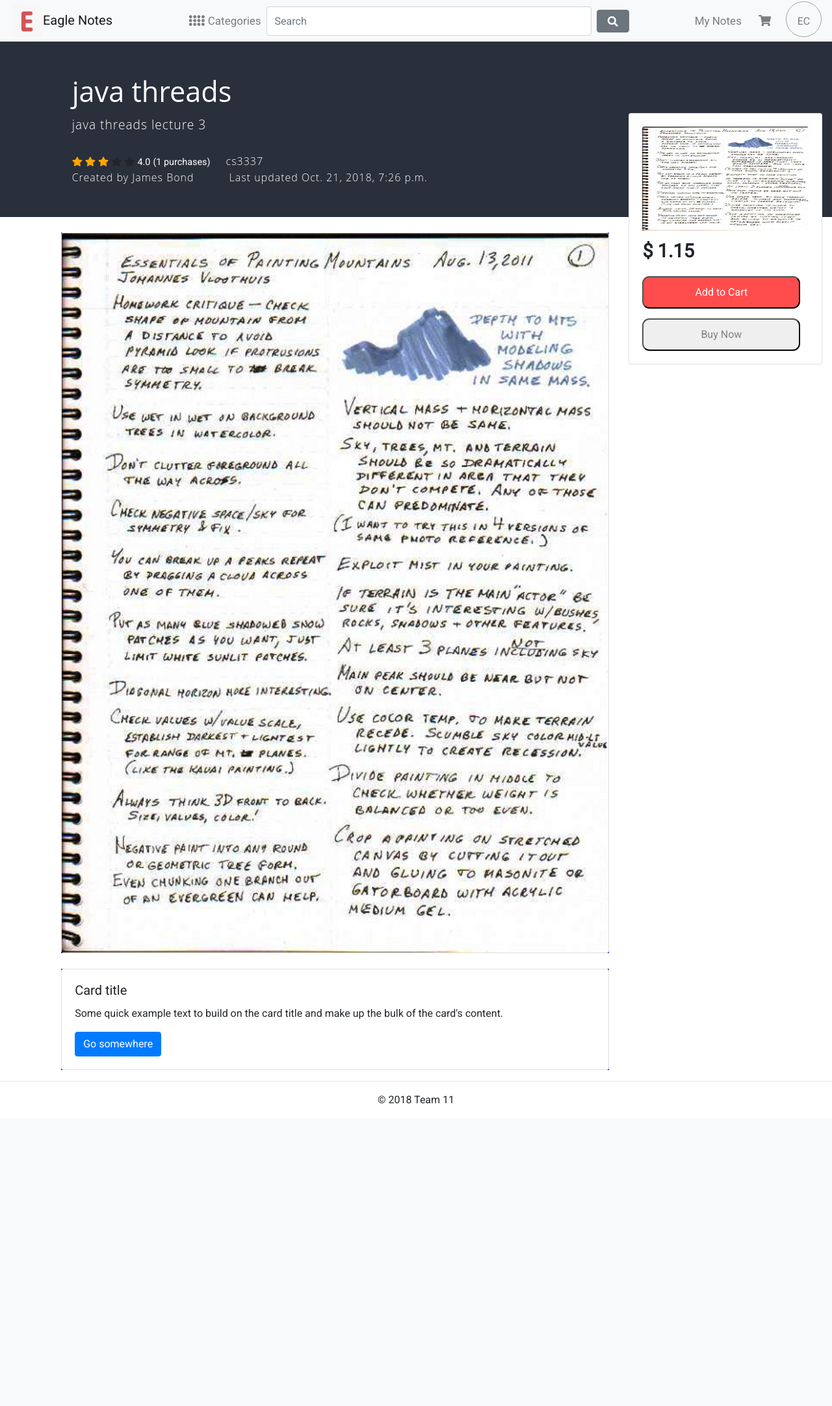
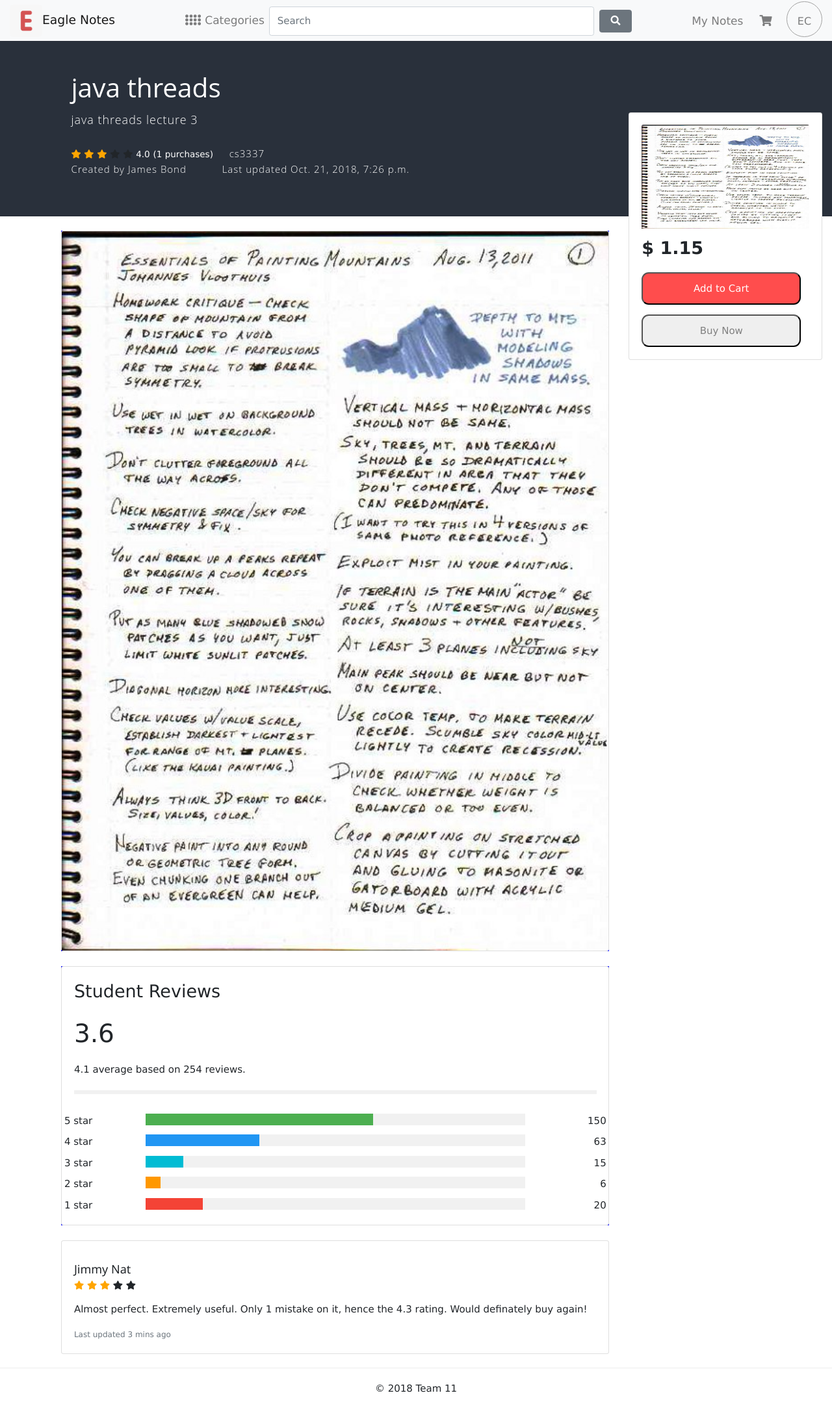
Before and after one commit to emmanuelcodev/ntc_repo, a Django app: a page that uses ntc_project/ntc/templates/base.html in a window 1280 px wide. Shown: the whole page at 65% size. Before the commit the page ends 1699 px from the top, so only its background shows below. Run offline with Django 3.2, Linux system fonts and the light colour scheme; data comes from the database, SQL or seed files in the repository; both versions use the stored data as it was after the commit; some libraries are stand-ins or nearby versions.

Commit message:
Added comments and ratings functionality, backend is ready front end is not yet set up. submiting because of peer users corrupt database

```diff
--- a/ntc_project/market/models.py
+++ b/ntc_project/market/models.py
@@ -43,7 +43,7 @@ class Notes(models.Model):
     def get_preview_url(self):
         return reverse('market:preview_note', args=[self.category.slug, self.slug, 1])
     def prod_id(self):
-        return id
+        return self.id
 
 
     class Meta:
@@ -59,7 +59,7 @@ class Notes(models.Model):
 
 class Comment(models.Model):
     buyer_user = models.CharField(max_length=60, unique = False)
-    buyer_rating = models.DecimalField(max_digits =3, decimal_places = 1)
+    buyer_rating = models.IntegerField(default=-1)
     buyer_commentary = models.TextField(blank=True)
     date_created = models.DateTimeField(auto_now_add=True)
     product_id = models.IntegerField(default=0)
--- a/ntc_project/market/templates/market/note_preview.html
+++ b/ntc_project/market/templates/market/note_preview.html
@@ -82,14 +82,148 @@
   <div class="card" style="margin-left:auto; margin-right:auto;">
     <!-- style="max-height: 60vh; margin-left:auto; margin-right:auto;"-->
 
+
+
+
+<!-- Review Bars-->
+
+
+<!-- if no ratings -->
+{%if note_comments%}
    <div class="card-body">
 
-      <h5 class="card-title">Card title</h5>
-      <p class="card-text">Some quick example text to build on the card title and make up the bulk of the card's content.</p>
-      <a href="#" class="btn btn-primary">Go somewhere</a>
+      <p class=""style="font-size:1.8em;">Student Reviews</p>
+      <p class="" style="font-size:2.6em;"><span>3.6</span></p>
+
+
+
+
+
+      <p>4.1 average based on 254 reviews.</p>
+      <hr style="border:3px solid #f1f1f1">
+
+      <div class="row">
+        <div class="side">
+          <div>5 star</div>
+        </div>
+        <div class="middle">
+          <div class="bar-container">
+            <div class="bar-5"></div>
+          </div>
+        </div>
+        <div class="side right">
+          <div>150</div>
+        </div>
+        <div class="side">
+          <div>4 star</div>
+        </div>
+        <div class="middle">
+          <div class="bar-container">
+            <div class="bar-4"></div>
+          </div>
+        </div>
+        <div class="side right">
+          <div>63</div>
+        </div>
+        <div class="side">
+          <div>3 star</div>
+        </div>
+        <div class="middle">
+          <div class="bar-container">
+            <div class="bar-3"></div>
+          </div>
+        </div>
+        <div class="side right">
+          <div>15</div>
+        </div>
+        <div class="side">
+          <div>2 star</div>
+        </div>
+        <div class="middle">
+          <div class="bar-container">
+            <div class="bar-2"></div>
+          </div>
+        </div>
+        <div class="side right">
+          <div>6</div>
+        </div>
+        <div class="side">
+          <div>1 star</div>
+        </div>
+        <div class="middle">
+          <div class="bar-container">
+            <div class="bar-1"></div>
+          </div>
+        </div>
+        <div class="side right">
+          <div>20</div>
+        </div>
+      </div>
+
     </div>
+
+    <!-- end if no ratings -->
+
+
+
+    <!-- if ratings -->
+    {%else%}
+
+
+    {%endif%}
+    <!-- end if ratings -->
+
+
+
+
+<!-- End review bars --->
+
+
+
+
+
   </div>
 </div>
+
+
+<!-- user comments -->
+
+  {% if note_comments%}
+
+    {%for comment in note_comments%}
+      <br style="float:clear;">
+      <div class="card-deck" style=" width:100%;">
+        <div class="card" style="width:100%; margin-left:auto;margin-right:auto;">
+
+          <div class="card-body" style="width:100%;">
+            <p class="card-text">
+              <h5 class="card-title" style=" display:inline;">{{comment.buyer_user}}</h5><br>
+              <div>
+                <span class="fa fa-star checked star"></span>
+                <span class="fa fa-star checked star"></span>
+                <span class="fa fa-star checked star"></span>
+                <span class="fa fa-star star"></span>
+                <span class="fa fa-star star"></span>
+              </div>
+            </p>
+
+
+
+
+            <p class="card-text">{{comment.buyer_commentary}}</p>
+            <p class="card-text"><small class="text-muted">Last updated 3 mins ago</small></p>
+          </div>
+        </div>
+      </div>
+    {%endfor%}
+
+  {%endif%}
+<!-- ends user comments -->
+
+
+
+
+
 
 </div>
 
--- a/ntc_project/market/views.py
+++ b/ntc_project/market/views.py
@@ -1,6 +1,6 @@
 from django.shortcuts import render, get_object_or_404
 import os
-from .models import Notes, Category
+from .models import Notes, Category, Comment
 from django.core.paginator import Paginator,EmptyPage, InvalidPage
 from django.db.models import Q
 
@@ -96,7 +96,47 @@ def show_specific_note(request, cat_slug, note_slugg, preview = 0):
     if preview == 0:
         return render(request, 'market/specific_note.html', {'specific_note':'specific_note', 'note':note})
     else:
-        return render(request, 'market/note_preview.html', {'note_preview':'preview_note', 'note':note})
+        #comments for specific note
+
+        id_note = note.prod_id()
+
+        print('id note is ', id_note)
+        print('\n\n\n\n\nworking great so far1')
+
+        print(type(id_note))
+        note_comments = Comment.objects.all().filter(product_id = id_note)
+
+
+
+
+        print('\n\n note comments \n\n', note_comments)
+
+        if len(note_comments) < 1:
+            print('inside empty query set')
+            return render(request, 'market/note_preview.html', {'note_preview':'preview_note', 'note':note, 'no_comments': 'Be the first one to leave a comment'})
+        else:
+            general_info = [0,[],[],[],[],[]]
+            #indexes: total ratings, 1 star, 2 star, 3 star, 4 star,5 star,
+            for x in note_comments:
+                #print(x.buyer_rating)
+                general_info[0] = general_info[0] + 1
+                general_info[int(x.buyer_rating)].append(x.buyer_rating)
+
+
+            note_info = {}
+            if general_info[1]:
+                note_info['one_star'] = len(general_info[1])
+            if general_info[2]:
+                note_info['two_star'] = len(general_info[2])
+            if general_info[3]:
+                note_info['three_star'] = len(general_info[2])
+            if general_info[4]:
+                note_info['four_star'] = len(general_info[2])
+            if general_info[5]:
+                note_info['five_star'] = len(general_info[2])
+
+
+            return render(request, 'market/note_preview.html', {'note_preview':'preview_note', 'note':note, 'note_comments': note_comments, 'total_ratings':general_info[0],'one_star':general_info[1],'two_star':general_info[2], 'three_star':general_info[3], 'four_star':general_info[4], 'five_star':general_info[5]})
 
 '''
 
--- a/ntc_project/ntc/static/css/note_preview.css
+++ b/ntc_project/ntc/static/css/note_preview.css
@@ -19,3 +19,62 @@
   .rating_number{
     font-weight: lighter;
   }
+
+
+
+
+
+
+
+
+
+
+  /* Three column layout */
+.side {
+    float: left;
+    width: 15%;
+    margin-top:10px;
+}
+
+.middle {
+    margin-top:10px;
+    float: left;
+    width: 70%;
+}
+
+/* Place text to the right */
+.right {
+    text-align: right;
+}
+
+/* Clear floats after the columns */
+.row:after {
+    content: "";
+    display: table;
+    clear: both;
+}
+
+/* The bar container */
+.bar-container {
+    width: 100%;
+    background-color: #f1f1f1;
+    text-align: center;
+    color: white;
+}
+
+/* Individual bars */
+.bar-5 {width: 60%; height: 18px; background-color: #4CAF50;}
+.bar-4 {width: 30%; height: 18px; background-color: #2196F3;}
+.bar-3 {width: 10%; height: 18px; background-color: #00bcd4;}
+.bar-2 {width: 4%; height: 18px; background-color: #ff9800;}
+.bar-1 {width: 15%; height: 18px; background-color: #f44336;}
+
+/* Responsive layout - make the columns stack on top of each other instead of next to each other */
+@media (max-width: 400px) {
+    .side, .middle {
+        width: 100%;
+    }
+    .right {
+        display: none;
+    }
+}
--- a/ntc_project/ntc/templates/base.html
+++ b/ntc_project/ntc/templates/base.html
@@ -14,6 +14,7 @@
         {%endif %}
 
         {%if note_preview%}
+        <link rel="stylesheet" href="https://www.w3schools.com/w3css/4/w3.css">
         <link rel="stylesheet" href="{%static 'css/note_preview.css'%}">
         {%endif%}
 
```
Also changed, not shown: ntc_project/db.sqlite3, ntc_project/market/migrations/0011_auto_20181110_1842.py (added).
